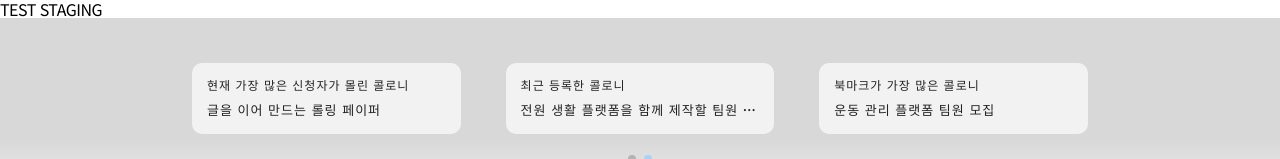
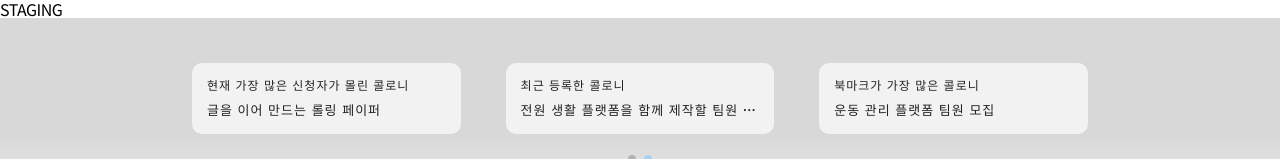
Before and after one commit to eastZoo/semicolon-web, a Next.js app: page / in a window 1280 px wide. Shown: the top 159 px of the page. Built offline with nearby package versions, Linux system fonts and the light colour scheme.

Commit message:
update : 라우팅 테스트 #2

```diff
--- a/src/app/page.tsx
+++ b/src/app/page.tsx
@@ -3,7 +3,7 @@ import Main from "@/components/templates/MainPage";
 export default function Home() {
   return (
     <>
-      <div>TEST STAGING</div>
+      <div>STAGING</div>
       <Main />
     </>
   );
```
